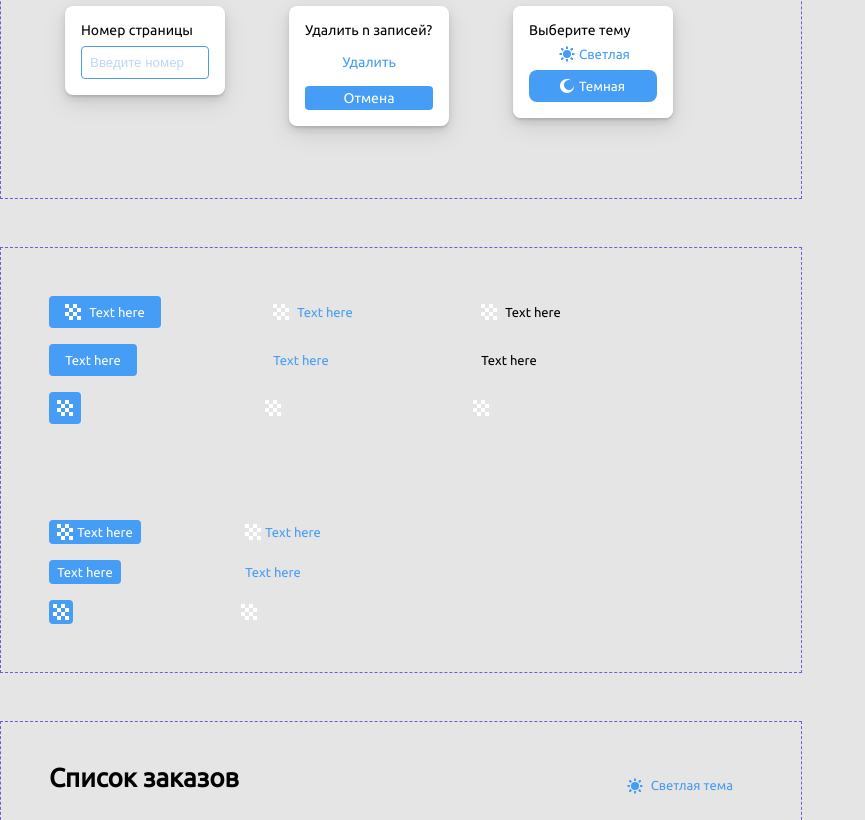
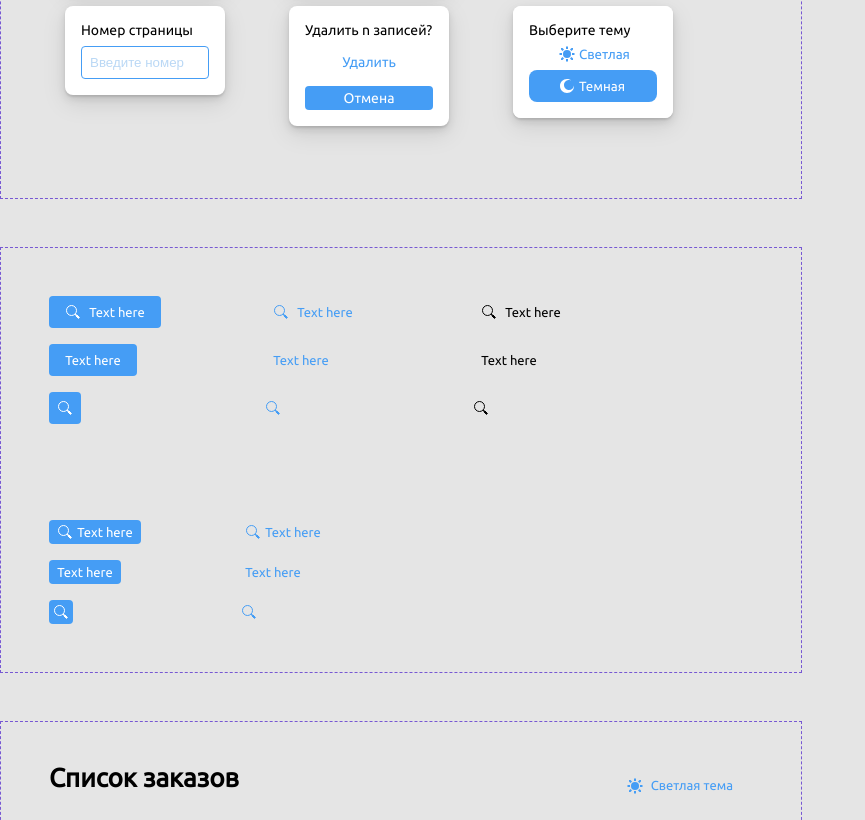
Before and after one commit to GorshkovNI/Course, a plain HTML site: page index.html in a window 1280 px wide. Shown: the part 1487-2307 px from the top of the page, without its empty margins (0-865 px from the left). Drawn offline with Linux system fonts and the light colour scheme.

Commit message:
Доработки по кнопкам и dropdown

```diff
--- a/index.html
+++ b/index.html
@@ -248,8 +248,8 @@
         <div class="up-block">
             <div class="button__group">
                 <button class="button-click button-click_big button-click_blue">
-                    <svg class="random_icon" width="16" height="16" viewBox="0 0 16 16" fill="none" xmlns="http://www.w3.org/2000/svg">
-                        <path fill-rule="evenodd" clip-rule="evenodd" d="M4 0L0 0L0 4H4V8H0L0 12H4V16H8V12H12V16H16V12H12V8H16V4H12V0L8 0V4H4V0ZM8 8H12V4H8V8ZM8 8H4V12H8V8Z" fill="white"/>
+                    <svg class="button-click_icon" viewBox="0 0 16 16" fill="none" stroke="#8055FF" xmlns="http://www.w3.org/2000/svg">
+                        <path d="M10.0355 10.0355C11.9882 8.08291 11.9882 4.91709 10.0355 2.96447C8.08291 1.01184 4.91709 1.01184 2.96447 2.96447C1.01184 4.91709 1.01184 8.08291 2.96447 10.0355C4.91709 11.9882 8.08291 11.9882 10.0355 10.0355ZM10.0355 10.0355L14 14M14 14L14.5 13.5L11.5 10.5M14 14L13.5 14.5L10.5 11.5" fill="none"/>
                     </svg>
                     <span class="text__area">Text here</span>
                 </button>
@@ -259,15 +259,15 @@
                 </button>
 
                 <button class="button-click button-click_small button-click_blue">
-                    <svg class="random_icon" width="16" height="16" viewBox="0 0 16 16" fill="none" xmlns="http://www.w3.org/2000/svg">
-                        <path fill-rule="evenodd" clip-rule="evenodd" d="M4 0L0 0L0 4H4V8H0L0 12H4V16H8V12H12V16H16V12H12V8H16V4H12V0L8 0V4H4V0ZM8 8H12V4H8V8ZM8 8H4V12H8V8Z" fill="white"/>
+                    <svg class="button-click_icon" viewBox="0 0 16 16" fill="none" stroke="#8055FF" xmlns="http://www.w3.org/2000/svg">
+                        <path d="M10.0355 10.0355C11.9882 8.08291 11.9882 4.91709 10.0355 2.96447C8.08291 1.01184 4.91709 1.01184 2.96447 2.96447C1.01184 4.91709 1.01184 8.08291 2.96447 10.0355C4.91709 11.9882 8.08291 11.9882 10.0355 10.0355ZM10.0355 10.0355L14 14M14 14L14.5 13.5L11.5 10.5M14 14L13.5 14.5L10.5 11.5" fill="none"/>
                     </svg>
                 </button>
             </div>
             <div class="button__group">
                 <button class="button-click button-click_big button-click_transparent_blue">
-                    <svg class="random_icon" width="16" height="16" viewBox="0 0 16 16" fill="none" xmlns="http://www.w3.org/2000/svg">
-                        <path fill-rule="evenodd" clip-rule="evenodd" d="M4 0L0 0L0 4H4V8H0L0 12H4V16H8V12H12V16H16V12H12V8H16V4H12V0L8 0V4H4V0ZM8 8H12V4H8V8ZM8 8H4V12H8V8Z" fill="white"/>
+                    <svg class="button-click_icon" viewBox="0 0 16 16" fill="none" stroke="#8055FF" xmlns="http://www.w3.org/2000/svg">
+                        <path d="M10.0355 10.0355C11.9882 8.08291 11.9882 4.91709 10.0355 2.96447C8.08291 1.01184 4.91709 1.01184 2.96447 2.96447C1.01184 4.91709 1.01184 8.08291 2.96447 10.0355C4.91709 11.9882 8.08291 11.9882 10.0355 10.0355ZM10.0355 10.0355L14 14M14 14L14.5 13.5L11.5 10.5M14 14L13.5 14.5L10.5 11.5" fill="none"/>
                     </svg>
                     <span class="text__area">Text here</span>
                 </button>
@@ -277,15 +277,15 @@
                 </button>
 
                 <button class="button-click button-click_small button-click_transparent_blue">
-                    <svg class="random_icon" width="16" height="16" viewBox="0 0 16 16" fill="none" xmlns="http://www.w3.org/2000/svg">
-                        <path fill-rule="evenodd" clip-rule="evenodd" d="M4 0L0 0L0 4H4V8H0L0 12H4V16H8V12H12V16H16V12H12V8H16V4H12V0L8 0V4H4V0ZM8 8H12V4H8V8ZM8 8H4V12H8V8Z" fill="white"/>
+                    <svg class="button-click_icon" viewBox="0 0 16 16" fill="none" stroke="#8055FF" xmlns="http://www.w3.org/2000/svg">
+                        <path d="M10.0355 10.0355C11.9882 8.08291 11.9882 4.91709 10.0355 2.96447C8.08291 1.01184 4.91709 1.01184 2.96447 2.96447C1.01184 4.91709 1.01184 8.08291 2.96447 10.0355C4.91709 11.9882 8.08291 11.9882 10.0355 10.0355ZM10.0355 10.0355L14 14M14 14L14.5 13.5L11.5 10.5M14 14L13.5 14.5L10.5 11.5" fill="none"/>
                     </svg>
                 </button>
             </div>
             <div class="button__group">
                 <button class="button-click button-click_big button-click_transparent_black">
-                    <svg class="random_icon" width="16" height="16" viewBox="0 0 16 16" fill="none" xmlns="http://www.w3.org/2000/svg">
-                        <path fill-rule="evenodd" clip-rule="evenodd" d="M4 0L0 0L0 4H4V8H0L0 12H4V16H8V12H12V16H16V12H12V8H16V4H12V0L8 0V4H4V0ZM8 8H12V4H8V8ZM8 8H4V12H8V8Z" fill="white"/>
+                    <svg class="button-click_icon" viewBox="0 0 16 16" fill="none" stroke="#8055FF" xmlns="http://www.w3.org/2000/svg">
+                        <path d="M10.0355 10.0355C11.9882 8.08291 11.9882 4.91709 10.0355 2.96447C8.08291 1.01184 4.91709 1.01184 2.96447 2.96447C1.01184 4.91709 1.01184 8.08291 2.96447 10.0355C4.91709 11.9882 8.08291 11.9882 10.0355 10.0355ZM10.0355 10.0355L14 14M14 14L14.5 13.5L11.5 10.5M14 14L13.5 14.5L10.5 11.5" fill="none"/>
                     </svg>
                     <span class="text__area">Text here</span>
                 </button>
@@ -295,8 +295,8 @@
                 </button>
 
                 <button class="button-click button-click_small button-click_transparent_black">
-                    <svg class="random_icon" width="16" height="16" viewBox="0 0 16 16" fill="none" xmlns="http://www.w3.org/2000/svg">
-                        <path fill-rule="evenodd" clip-rule="evenodd" d="M4 0L0 0L0 4H4V8H0L0 12H4V16H8V12H12V16H16V12H12V8H16V4H12V0L8 0V4H4V0ZM8 8H12V4H8V8ZM8 8H4V12H8V8Z" fill="white"/>
+                    <svg class="button-click_icon" viewBox="0 0 16 16" fill="none" stroke="#8055FF" xmlns="http://www.w3.org/2000/svg">
+                        <path d="M10.0355 10.0355C11.9882 8.08291 11.9882 4.91709 10.0355 2.96447C8.08291 1.01184 4.91709 1.01184 2.96447 2.96447C1.01184 4.91709 1.01184 8.08291 2.96447 10.0355C4.91709 11.9882 8.08291 11.9882 10.0355 10.0355ZM10.0355 10.0355L14 14M14 14L14.5 13.5L11.5 10.5M14 14L13.5 14.5L10.5 11.5" fill="none"/>
                     </svg>
                 </button>
             </div>
@@ -304,8 +304,8 @@
         <div class="down-block">
             <div class="button__group">
                 <button class="button-click-nopadding button-click-nopadding_big button-click-nopadding_blue">
-                    <svg class="random_icon" width="16" height="16" viewBox="0 0 16 16" fill="none" xmlns="http://www.w3.org/2000/svg">
-                        <path fill-rule="evenodd" clip-rule="evenodd" d="M4 0L0 0L0 4H4V8H0L0 12H4V16H8V12H12V16H16V12H12V8H16V4H12V0L8 0V4H4V0ZM8 8H12V4H8V8ZM8 8H4V12H8V8Z" fill="white"/>
+                    <svg class="button-click_icon" viewBox="0 0 16 16" fill="none" stroke="#8055FF" xmlns="http://www.w3.org/2000/svg">
+                        <path d="M10.0355 10.0355C11.9882 8.08291 11.9882 4.91709 10.0355 2.96447C8.08291 1.01184 4.91709 1.01184 2.96447 2.96447C1.01184 4.91709 1.01184 8.08291 2.96447 10.0355C4.91709 11.9882 8.08291 11.9882 10.0355 10.0355ZM10.0355 10.0355L14 14M14 14L14.5 13.5L11.5 10.5M14 14L13.5 14.5L10.5 11.5" fill="none"/>
                     </svg>
                     <span class="text__area">Text here</span>
                 </button>
@@ -315,15 +315,15 @@
                 </button>
 
                 <button class="button-click-nopadding button-click-nopadding_small button-click-nopadding_blue">
-                    <svg class="random_icon" width="16" height="16" viewBox="0 0 16 16" fill="none" xmlns="http://www.w3.org/2000/svg">
-                        <path fill-rule="evenodd" clip-rule="evenodd" d="M4 0L0 0L0 4H4V8H0L0 12H4V16H8V12H12V16H16V12H12V8H16V4H12V0L8 0V4H4V0ZM8 8H12V4H8V8ZM8 8H4V12H8V8Z" fill="white"/>
+                    <svg class="button-click_icon" viewBox="0 0 16 16" fill="none" stroke="#8055FF" xmlns="http://www.w3.org/2000/svg">
+                        <path d="M10.0355 10.0355C11.9882 8.08291 11.9882 4.91709 10.0355 2.96447C8.08291 1.01184 4.91709 1.01184 2.96447 2.96447C1.01184 4.91709 1.01184 8.08291 2.96447 10.0355C4.91709 11.9882 8.08291 11.9882 10.0355 10.0355ZM10.0355 10.0355L14 14M14 14L14.5 13.5L11.5 10.5M14 14L13.5 14.5L10.5 11.5" fill="none"/>
                     </svg>
                 </button>
             </div>
             <div class="button__group">
                 <button class="button-click-nopadding button-click-nopadding_big button-click-nopadding_transparent_blue">
-                    <svg class="random_icon" width="16" height="16" viewBox="0 0 16 16" fill="none" xmlns="http://www.w3.org/2000/svg">
-                        <path fill-rule="evenodd" clip-rule="evenodd" d="M4 0L0 0L0 4H4V8H0L0 12H4V16H8V12H12V16H16V12H12V8H16V4H12V0L8 0V4H4V0ZM8 8H12V4H8V8ZM8 8H4V12H8V8Z" fill="white"/>
+                    <svg class="button-click_icon" viewBox="0 0 16 16" fill="none" stroke="#8055FF" xmlns="http://www.w3.org/2000/svg">
+                        <path d="M10.0355 10.0355C11.9882 8.08291 11.9882 4.91709 10.0355 2.96447C8.08291 1.01184 4.91709 1.01184 2.96447 2.96447C1.01184 4.91709 1.01184 8.08291 2.96447 10.0355C4.91709 11.9882 8.08291 11.9882 10.0355 10.0355ZM10.0355 10.0355L14 14M14 14L14.5 13.5L11.5 10.5M14 14L13.5 14.5L10.5 11.5" fill="none"/>
                     </svg>
                     <span class="text__area">Text here</span>
                 </button>
@@ -333,8 +333,8 @@
                 </button>
 
                 <button class="button-click-nopadding button-click-nopadding_small button-click-nopadding_transparent_blue">
-                    <svg class="random_icon" width="16" height="16" viewBox="0 0 16 16" fill="none" xmlns="http://www.w3.org/2000/svg">
-                        <path fill-rule="evenodd" clip-rule="evenodd" d="M4 0L0 0L0 4H4V8H0L0 12H4V16H8V12H12V16H16V12H12V8H16V4H12V0L8 0V4H4V0ZM8 8H12V4H8V8ZM8 8H4V12H8V8Z" fill="white"/>
+                    <svg class="button-click_icon" viewBox="0 0 16 16" fill="none" stroke="#8055FF" xmlns="http://www.w3.org/2000/svg">
+                        <path d="M10.0355 10.0355C11.9882 8.08291 11.9882 4.91709 10.0355 2.96447C8.08291 1.01184 4.91709 1.01184 2.96447 2.96447C1.01184 4.91709 1.01184 8.08291 2.96447 10.0355C4.91709 11.9882 8.08291 11.9882 10.0355 10.0355ZM10.0355 10.0355L14 14M14 14L14.5 13.5L11.5 10.5M14 14L13.5 14.5L10.5 11.5" fill="none"/>
                     </svg>
                 </button>
             </div>
--- a/style.css
+++ b/style.css
@@ -91,11 +91,13 @@ body{
 .button-action__icon{
     height: 1rem;
     width: 1rem;
+    cursor: pointer;
 }
 
 .button-action__icon_incorrect{
     stroke: var(--color-light-blue);
 }
+
 
 .input_disabled .input__area{
     background-color: var(--color-light-blue);
@@ -184,6 +186,7 @@ body{
     stroke: var(--color-blue);
     width: 1rem;
     height: 1rem;
+    cursor: pointer;
 }
 
 
@@ -316,6 +319,7 @@ body{
     box-shadow: 0px 0.5rem 1.5rem rgba(0, 0, 0, 0.1),
                 0px 0.25rem 0.5rem rgba(0, 0, 0, 0.1),
                 0px 0.125rem 0.125rem rgba(0, 0, 0, 0.1);
+    padding: 0.5rem 0 0.5rem 0;
 }
 
 .button{
@@ -330,6 +334,7 @@ body{
     text-align: left;
     padding: 0;
     margin: 0;
+    cursor: pointer;
 }
 
 .button__text{
@@ -357,6 +362,7 @@ body{
     box-shadow: 0px 0.5rem 1.5rem rgba(0, 0, 0, 0.1),
                 0px 0.25rem 0.5rem rgba(0, 0, 0, 0.1),
                 0px 0.125rem 0.125rem rgba(0, 0, 0, 0.1);
+    padding: 0.5rem 0 0.5rem 0;
 }
 
 .dropdown__checkbox .button__text{
@@ -459,6 +465,7 @@ body{
     font-style: normal;
     font-weight: 400;
     font-size: 0.875rem;
+    cursor: pointer;
 }
 
 .cancel{
@@ -471,6 +478,7 @@ body{
     font-style: normal;
     font-weight: 400;
     font-size: 0.875rem;
+    cursor: pointer;
 }
 
 .choose-chem{
@@ -517,6 +525,7 @@ body{
     align-items: center;
     background-color: transparent;
     border: none;
+    cursor: pointer;
 }
 
 .sun__icon{
@@ -539,6 +548,7 @@ body{
     border: none;
     background-color: var(--color-blue);
     border-radius: 0.5rem;
+    cursor: pointer;
 }
 
 .moon__icon{
@@ -559,6 +569,10 @@ body{
     width: 50rem;
     margin-top: 3rem;
     border: 1px dashed var(--border);
+}
+
+.buttons button{
+    cursor: pointer;
 }
 
 .up-block{
@@ -622,7 +636,7 @@ body{
     border-radius: 0.25rem;
 }
 
-.random_icon{
+.button-click_icon{
     box-sizing: border-box;
     width: 1rem;
     height: 1rem;
@@ -644,7 +658,7 @@ body{
     margin: 0;
 }
 
-.button-click_small .random_icon{
+.button-click_small .button-click_icon{
     margin: 0;
 }
 
@@ -652,8 +666,16 @@ body{
     background-color: var(--color-blue);
 }
 
+.button-click_blue .button-click_icon{
+    stroke: var(--white);
+}
+
 .button-click_transparent_blue{
     background-color: transparent;
+}
+
+.button-click_transparent_blue .button-click_icon{
+    stroke: var(--color-blue);
 }
 
 .button-click_transparent_blue .text__area{
@@ -667,6 +689,10 @@ body{
 
 .button-click_transparent_black .text__area{
     color: var(--color-bla);
+}
+
+.button-click_transparent_black .button-click_icon{
+    stroke: var(--black);
 }
 
 .down-block{
@@ -716,14 +742,14 @@ body{
     margin: 0;
 }
 
-.button-click-nopadding .random_icon{
+.button-click-nopadding .button-click_icon{
     box-sizing: border-box;
     width: 1rem;
     height: 1rem;
     margin: 0.25rem 0.25rem 0.25rem 0.5rem;
 }
 
-.button-click-nopadding_small .random_icon{
+.button-click-nopadding_small .button-click_icon{
     margin: 0.25rem;
 }
 
@@ -735,8 +761,16 @@ body{
     background-color: transparent;
 }
 
+.button-click-nopadding_blue .button-click_icon{
+    stroke: var(--white);
+}
+
 .button-click-nopadding_transparent_blue .text__area{
     color: var(--color-blue);
+}
+
+.button-click-nopadding_transparent_blue .button-click_icon{
+    stroke: var(--color-blue);
 }
 
 /*---PageHeader----*/
```
